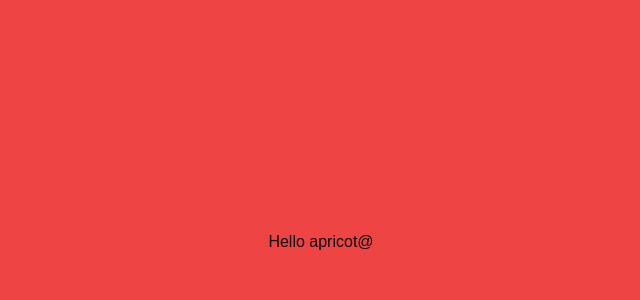
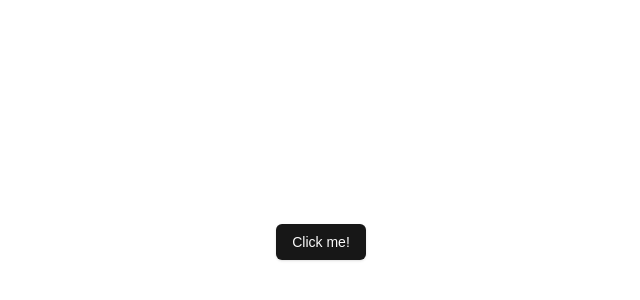
Before and after one commit to liam-morales/apricot, a Next.js app in the folder apricot/: page / in a window 1280 px wide. Shown: the part 158-458 px from the top of the page, without its empty margins (319-959 px from the left). Built offline with nearby package versions, Linux system fonts and the light colour scheme.

Commit message:
Added test tsx files.

```diff
--- /dev/null
+++ b/apricot/src/app/auth/sign-in/page.tsx
@@ -0,0 +1,13 @@
+
+
+const SignInPage = () =>{
+
+    return (
+
+        <div>
+            Sign up Page
+        </div>
+    );
+}
+
+export default SignInPage;
--- /dev/null
+++ b/apricot/src/app/auth/sign-up/page.tsx
@@ -0,0 +1,14 @@
+
+
+
+const SignUpPage = () =>{
+
+    return (
+
+        <div>
+            Sign up Page
+        </div>
+    );
+}
+
+export default SignUpPage;
--- /dev/null
+++ b/apricot/src/app/documents/[documentId]/page.tsx
@@ -0,0 +1,19 @@
+
+interface DocumentIdPageProps {
+    params : Promise<{documentId: string}>;
+};
+
+const DocumentIdPage = async ({params}: DocumentIdPageProps) => {
+
+    const {documentId} = await params;
+
+    return (
+        <div>
+            Document Id : {documentId}
+        </div>
+    )
+
+}
+
+
+export default DocumentIdPage;
--- /dev/null
+++ b/apricot/src/app/documents/layout.tsx
@@ -0,0 +1,18 @@
+
+interface DocumentsLayoutProps {
+    children : React.ReactNode;
+}
+
+
+
+const DocumentsLayout = ( {children}: DocumentsLayoutProps) => {
+    return (
+
+        <div className="flex flex-col gap-y-4">
+            <p className="w=full bg-red-500">Document Navbar</p>
+            {children}
+        </div>
+    );
+}
+
+export default DocumentsLayout;
--- /dev/null
+++ b/apricot/src/app/documents/page.tsx
@@ -0,0 +1,12 @@
+const DocumentsPage = () => {
+
+    return (
+        <div>
+            Documents page
+        </div>
+    )
+
+}
+
+
+export default DocumentsPage;
--- a/apricot/src/app/page.tsx
+++ b/apricot/src/app/page.tsx
@@ -1,7 +1,11 @@
+import { Button } from "@/components/ui/button";
+
 const Home = () =>{
   return (
-    <div className= "flex min-h-screen items-center justify-center bg-red-500">
-      Hello apricot@
+    <div className= "flex min-h-screen items-center justify-center">
+      <Button>
+        Click me!
+      </Button>
     </div>
   );
 }
```
Also changed, not shown: apricot/src/app/auth/tester.txt (added).
